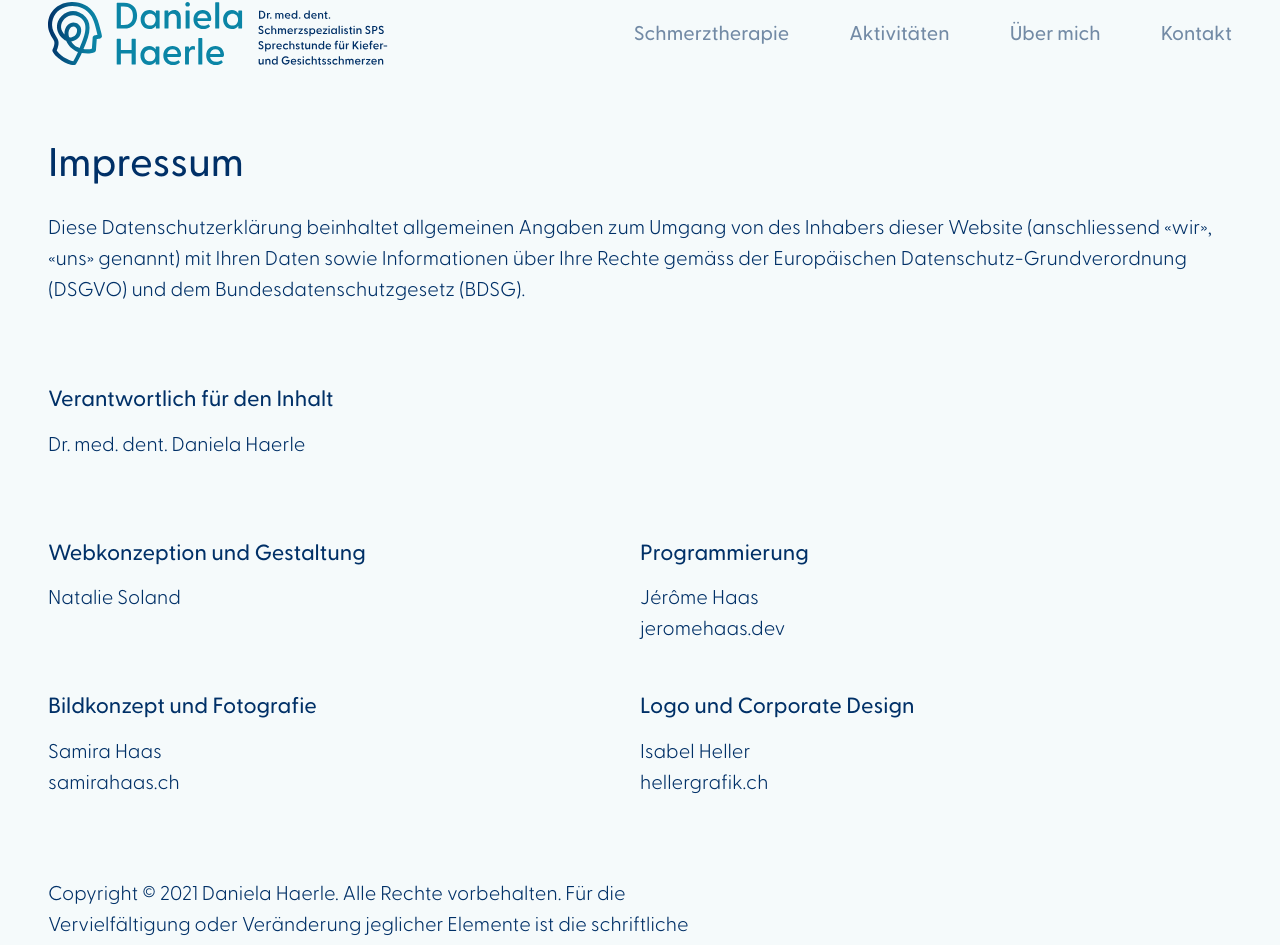
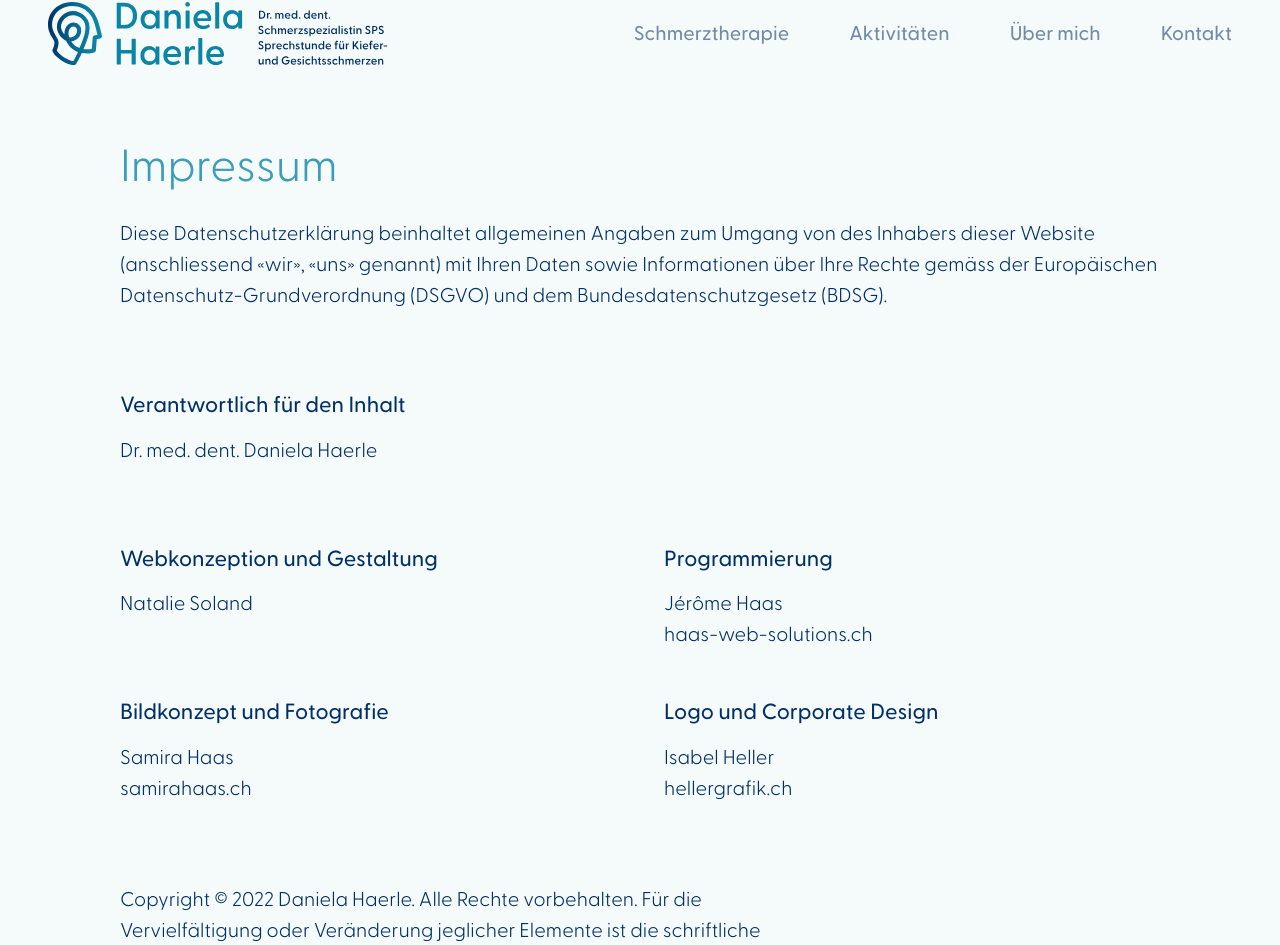
Before and after one commit to jeromehaas/haerle-practice-web, a Next.js app: page /impressum in a window 1280 px wide. Shown: the part 24-969 px from the top of the page. Built offline with nearby package versions, Linux system fonts and the light colour scheme.

Commit message:
Cleanup: component responsible

```diff
--- a/components/blocks/footer/footer.scss
+++ b/components/blocks/footer/footer.scss
@@ -69,6 +69,7 @@
 		margin-right: 0px;
 		max-width: unset;
 		margin-right: 24px;
+		padding: 56px 24px;
 
 		&__logohead {
 			bottom: unset;
--- a/components/sections/article/article.scss
+++ b/components/sections/article/article.scss
@@ -91,6 +91,10 @@
 			margin-bottom: 0;
 		}
 
+		.article__text {
+			margin-bottom: 32px;
+		}
+
 		}
 
 	}
--- a/components/sections/intro/intro.jsx
+++ b/components/sections/intro/intro.jsx
@@ -19,7 +19,7 @@ const Intro = ({ data }) => {
       </Section>
 
       <Section data={{ className: 'intro intro--lower'}}>
-        { data.navigationLinks.lenght && (
+        { data.navigationLinks.length && (
           <PageNavigation data={{
             className: 'intro__navigation',
             title: 'Themen dieser Seite',
--- a/components/sections/responsible/responsible.json
+++ b/components/sections/responsible/responsible.json
@@ -10,7 +10,7 @@
 	{
 		"category": "Programmierung",
 		"name": "Jérôme Haas",
-		"website": "jeromehaas.dev"
+		"website": "haas-web-solutions.ch"
 	},
 	{
 		"category": "Bildkonzept und Fotografie",
--- a/components/sections/responsible/responsible.jsx
+++ b/components/sections/responsible/responsible.jsx
@@ -2,12 +2,13 @@ import persons from 'components/sections/responsible/responsible.json';
 import { Section } from 'components/layouts/section/section';
 import { Heading } from 'components/partials/heading/heading';
 import { Paragraph } from 'components/partials/paragraph/paragraph';
+import Link from 'next/link';
 
 const Responsible = () => {
 
   return (
     <Section data={{ className: 'responsible'}}>
-      <Heading data={{ className: 'responsible__title', level: 'h2'}}>Impressum</Heading>
+      <Heading data={{ className: 'responsible__title', level: 'h1', color: 'lightblue'}}>Impressum</Heading>
       <Paragraph data={{ className: 'responsible__text' }}>Diese Datenschutzerklärung beinhaltet allgemeinen Angaben zum Umgang von des Inhabers dieser Website (anschliessend «wir», «uns» genannt)  mit Ihren Daten sowie Informationen über Ihre Rechte gemäss der Europäischen Datenschutz-Grundverordnung (DSGVO) und dem Bundesdatenschutzgesetz (BDSG).</Paragraph>
       <div className="responsible__item-wrapper">
         { persons.map((item, index) => (
@@ -15,10 +16,10 @@ const Responsible = () => {
             category: item.category,
             name: item.name,
             website: item.website
-          }}>hello</ResponsibleItem>
+          }}></ResponsibleItem>
         ))}
       </div>
-      <Paragraph data={{ className: 'responsible__copyright' }}>Copyright © 2021 Daniela Haerle. Alle Rechte vorbehalten. Für die Vervielfältigung oder Veränderung jeglicher Elemente ist die schriftliche Zustimmung der Urheberrechtsträger im Voraus einzuholen.</Paragraph>
+      <Paragraph data={{ className: 'responsible__copyright' }}>Copyright © 2022 Daniela Haerle. Alle Rechte vorbehalten. Für die Vervielfältigung oder Veränderung jeglicher Elemente ist die schriftliche Zustimmung der Urheberrechtsträger im Voraus einzuholen.</Paragraph>
     </Section>
   )
 }
@@ -28,7 +29,7 @@ const ResponsibleItem = ({ data }) => {
     <div className="responsible__item item">
       { data.category && (<Heading data={{ className: 'item__category', level: 'h5' }}>{ data.category }</Heading>) }
       { data.name && (<Paragraph data={{ className: 'item__name '}}>{ data.name }</Paragraph>) }
-      { data.website && (<Paragraph data={{ className: 'item__website' }}>{ data.website }</Paragraph>) }
+      { data.website && (<Link href={ `https://${ data.website }` }><a className="item__website paragraph" target="_blank">{ data.website }</a></Link>) }
     </div>
   )
 }
--- a/components/sections/responsible/responsible.scss
+++ b/components/sections/responsible/responsible.scss
@@ -2,6 +2,7 @@
 
 	&__inner {
 		padding-top: 48px;
+		padding: 48px 120px 0 120px;
 	}
 
 	&__title {
@@ -17,6 +18,7 @@
 		grid-template-columns: 1fr 1fr;
 		grid-auto-rows: 1fr;
 		margin-bottom: 32px;
+		grid-column-gap: 48px;
 	}
 
 	.item {
--- a/components/sections/resume/resume.scss
+++ b/components/sections/resume/resume.scss
@@ -22,10 +22,14 @@
 			"date"
 			"activities"
 			"links";
-		// margin-bottom: 32px;
 		border-bottom: 1px solid $lightblue-100;
 		padding-bottom: 32px;
 		padding-top: 32px;
+
+		&:first-child {
+			padding-top: 0px;
+		}
+
 	}
 
 	&__item-index {
```
